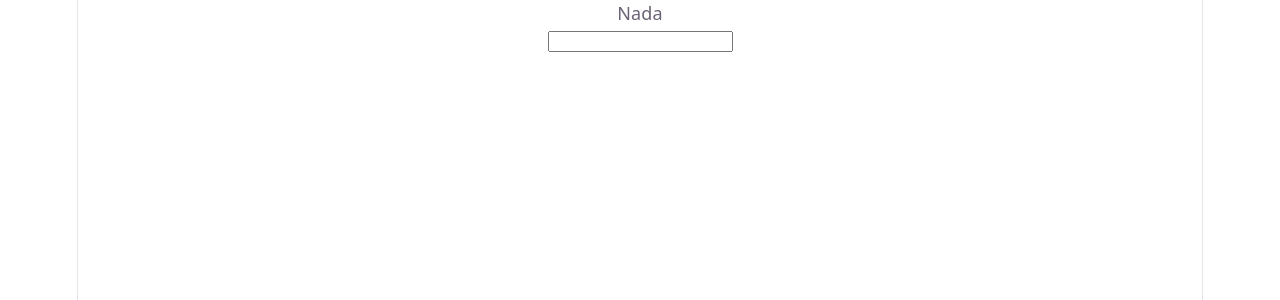
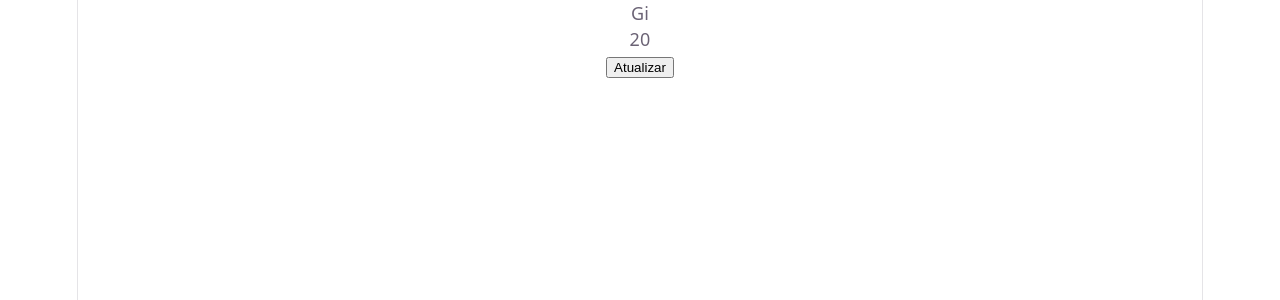
Before and after one commit to giovannacostaxavier/Exercicios-React, a React (Vite) app: page / in a window 1280 px wide. Shown: the top 300 px of the page. Built offline with nearby package versions, Linux system fonts and the light colour scheme.

Commit message:
Feat: exercicio de state com objeto

```diff
--- a/src/App.jsx
+++ b/src/App.jsx
@@ -1,9 +1,9 @@
-import Frase from "./components/Frase"
+import DadosPessoa from "./components/DadosPessoa"
 
 const App= ()=> (
 
    <div>
-    <Frase/>
+    <DadosPessoa/>
    </div>
 
   )
--- /dev/null
+++ b/src/components/DadosPessoa.jsx
@@ -0,0 +1,14 @@
+import { useState } from "react";
+
+const DadosPessoa=()=>{
+    const[pessoa,setPessoa]= useState({ nome: "Gi", idade: 20 })
+
+    return(
+        <div>
+            <p>{pessoa.nome}</p>
+            <p>{pessoa.idade}</p>
+            <button onClick={()=> setPessoa(prevPessoa =>( {...prevPessoa, idade:21}))}>Atualizar</button>
+        </div>
+    )
+}
+export default DadosPessoa
```
